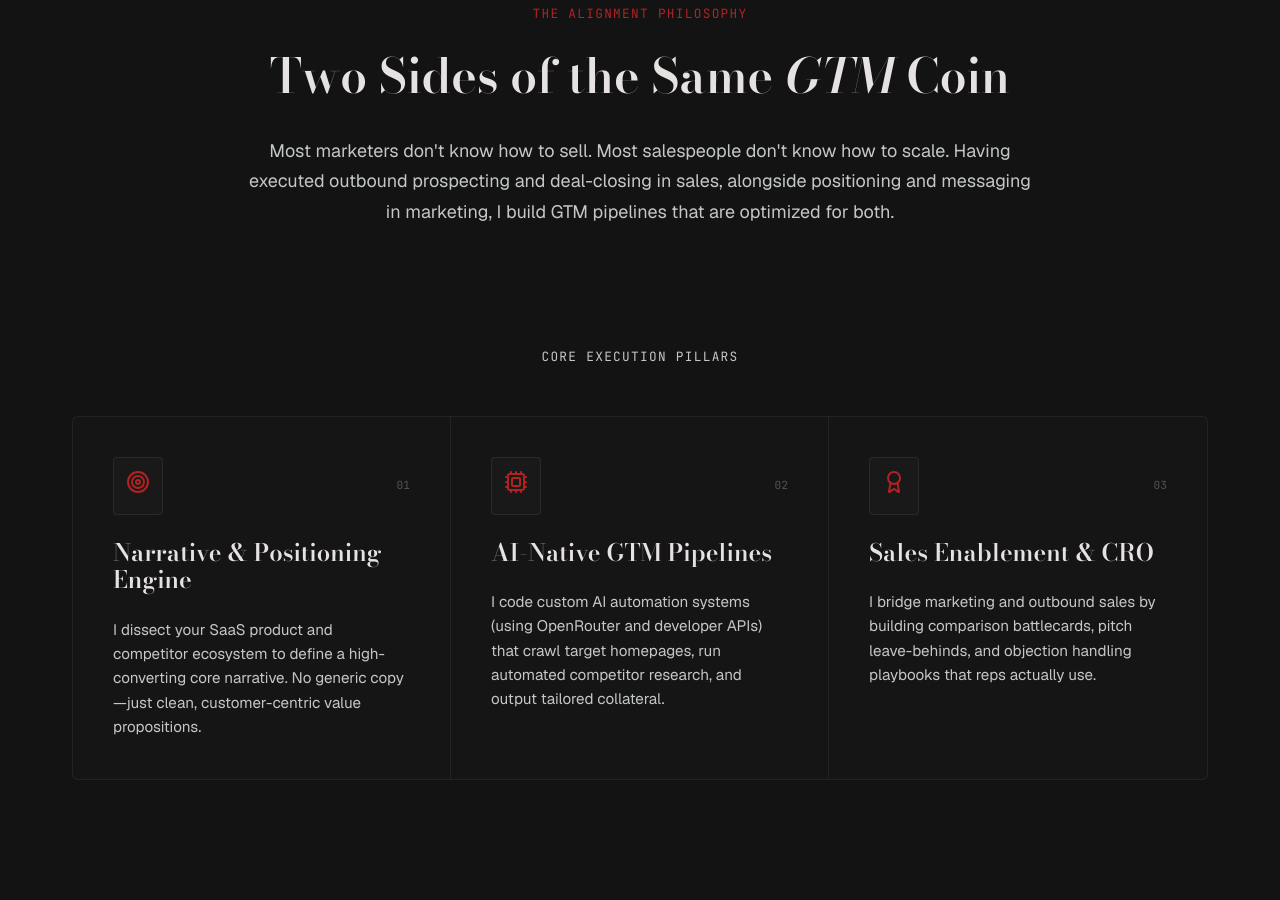
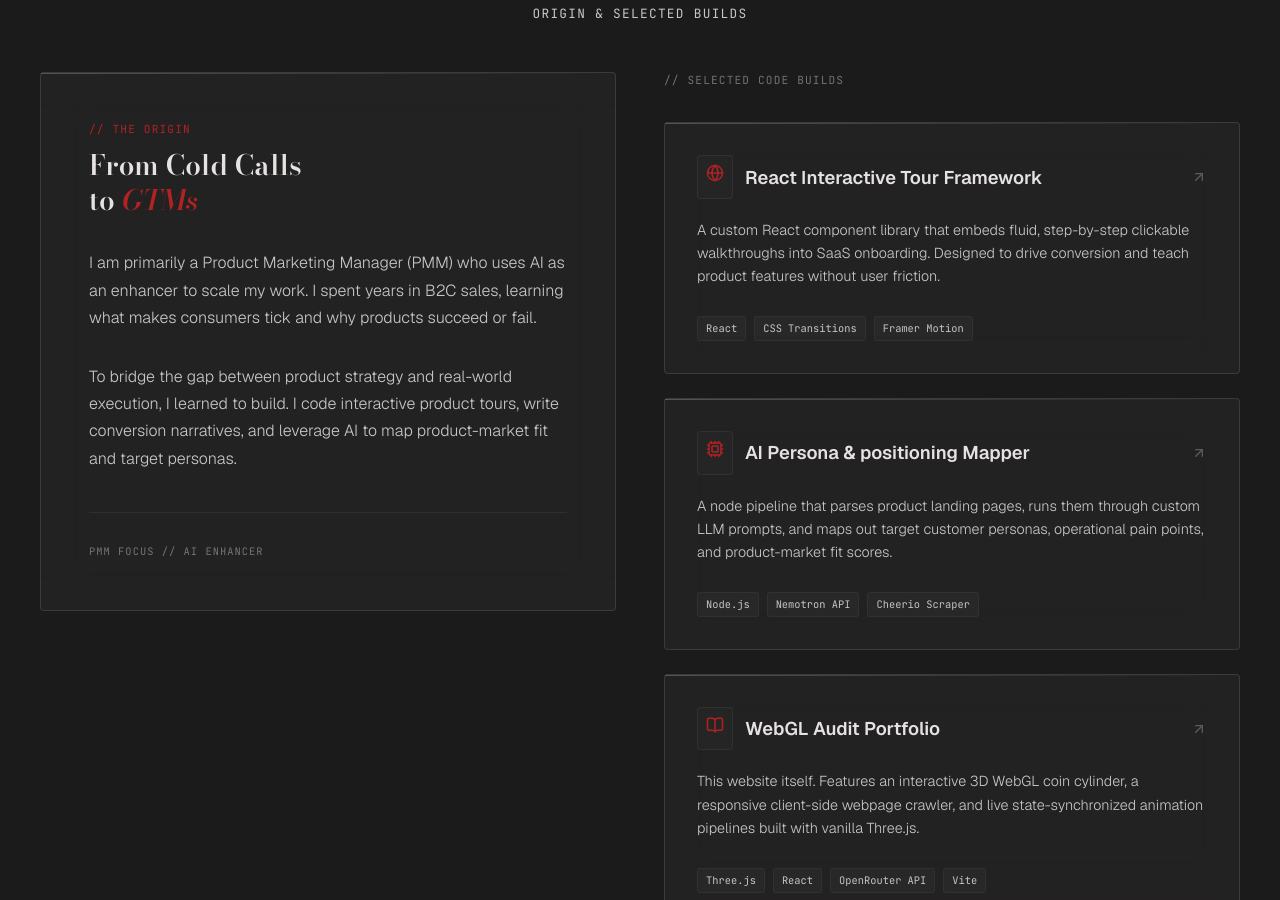
Before and after one commit to Vpunjabi93/vivek-punjabi-personal-website, a React (Vite) app: page / in a window 1280 px wide. Shown: the part 1900-2800 px from the top of the page. Built offline with nearby package versions, Linux system fonts and the light colour scheme; no server answers.

Commit message:
feat: pivot positioning to B2C PMM, add PortfolioGallery, and de-slop copy

```diff
--- a/src/App.jsx
+++ b/src/App.jsx
@@ -3,6 +3,7 @@ import Background from './components/Background';
 import Hero from './components/Hero';
 import AIConsole from './components/AIConsole';
 import CaseStudyGrid from './components/CaseStudyGrid';
+import PortfolioGallery from './components/PortfolioGallery';
 import { useDualMode } from './context/DualModeContext';
 
 function App() {
@@ -37,6 +38,7 @@ function App() {
 
         <nav style={{ display: 'flex', gap: '2.5rem' }}>
           <a href="#console-demo" className="label" style={{ textDecoration: 'none', fontSize: '0.75rem', color: 'var(--on-surface-variant)', transition: 'color 0.3s' }}>Console</a>
+          <a href="#portfolio-gallery" className="label" style={{ textDecoration: 'none', fontSize: '0.75rem', color: 'var(--on-surface-variant)', transition: 'color 0.3s' }}>Story & Builds</a>
           <a href="#pillars" className="label" style={{ textDecoration: 'none', fontSize: '0.75rem', color: 'var(--on-surface-variant)', transition: 'color 0.3s' }}>Pillars</a>
           <a href="#contact" className="label" style={{ textDecoration: 'none', fontSize: '0.75rem', color: 'var(--on-surface-variant)', transition: 'color 0.3s' }}>Connect</a>
         </nav>
@@ -50,7 +52,10 @@ function App() {
         {/* Section 2: GTM Console Demo */}
         <AIConsole />
 
-        {/* Section 3: GTM Pillars & Case Studies */}
+        {/* Section 3: Origin Story & Selected Builds */}
+        <PortfolioGallery />
+
+        {/* Section 4: GTM Pillars & Case Studies */}
         <div id="pillars" className="section-base">
           <CaseStudyGrid />
         </div>
@@ -77,8 +82,18 @@ function App() {
 
       {/* Footer */}
       <footer style={{ padding: '4rem 2rem', textAlign: 'center', borderTop: '1px solid rgba(199, 198, 198, 0.05)', opacity: 0.4 }}>
-        <div className="label" style={{ fontSize: '0.7rem' }}>
-          © 2026 Vivek Punjabi — Powered by Editorial Noir & Sovereign Intelligence
+        <div className="label" style={{ fontSize: '0.7rem', display: 'flex', flexDirection: 'column', gap: '0.5rem', alignItems: 'center' }}>
+          <span>© 2026 Vivek Punjabi — PMM with a Builder Mindset</span>
+          <a
+            href="https://github.com/Vpunjabi93"
+            target="_blank"
+            rel="noopener noreferrer"
+            style={{ color: 'var(--mode-accent)', textDecoration: 'none', transition: 'color 0.3s' }}
+            onMouseEnter={(e) => e.currentTarget.style.textDecoration = 'underline'}
+            onMouseLeave={(e) => e.currentTarget.style.textDecoration = 'none'}
+          >
+            GitHub Profile
+          </a>
         </div>
       </footer>
     </div>
--- a/src/components/Hero.jsx
+++ b/src/components/Hero.jsx
@@ -47,7 +47,7 @@ const Hero = () => {
             transition: 'color 0.6s cubic-bezier(0.16, 1, 0.3, 1)'
           }}
         >
-          {mode === 'sales' ? 'B2B Sales Enablement / LLM Pipelines / Objection Code' : 'Product Positioning / Conversion Copywriting / Interactive Demos'}
+          {mode === 'sales' ? 'B2C Sales Alignment / Persona Mapping / AI Analysis' : 'Product Positioning / Conversion Copywriting / Interactive Demos'}
         </div>
 
         {/* Massive Serif Headline */}
@@ -78,7 +78,7 @@ const Hero = () => {
             lineHeight: 1.7
           }}
         >
-          I help B2B SaaS companies accelerate GTM loops and increase funnel conversion by building high-converting narratives, interactive visual product tours, and custom AI workflows.
+          I am a Product Marketing Manager (PMM) who speaks developer—not fluently, but I get things done. I write conversion-focused narratives, build interactive product tours, and experiment with AI to map product-market fit.
         </p>
 
         {/* Interactive Dual-Mode Trigger */}
--- /dev/null
+++ b/src/components/PortfolioGallery.jsx
@@ -0,0 +1,141 @@
+import React from 'react';
+import { BookOpen, Cpu, Globe, ArrowUpRight } from 'lucide-react';
+
+const PortfolioGallery = () => {
+  const projects = [
+    {
+      title: "React Interactive Tour Framework",
+      desc: "A custom React component library that embeds fluid, step-by-step clickable walkthroughs into SaaS onboarding. Designed to drive conversion and teach product features without user friction.",
+      tech: ["React", "CSS Transitions", "Framer Motion"],
+      icon: <Globe size={18} />,
+      link: "https://github.com/Vpunjabi93/vivek-punjabi-personal-website"
+    },
+    {
+      title: "AI Persona & positioning Mapper",
+      desc: "A node pipeline that parses product landing pages, runs them through custom LLM prompts, and maps out target customer personas, operational pain points, and product-market fit scores.",
+      tech: ["Node.js", "Nemotron API", "Cheerio Scraper"],
+      icon: <Cpu size={18} />,
+      link: "https://github.com/Vpunjabi93/vivek-punjabi-personal-website"
+    },
+    {
+      title: "WebGL Audit Portfolio",
+      desc: "This website itself. Features an interactive 3D WebGL coin cylinder, a responsive client-side webpage crawler, and live state-synchronized animation pipelines built with vanilla Three.js.",
+      tech: ["Three.js", "React", "OpenRouter API", "Vite"],
+      icon: <BookOpen size={18} />,
+      link: "https://github.com/Vpunjabi93/vivek-punjabi-personal-website"
+    }
+  ];
+
+  return (
+    <section id="portfolio-gallery" className="section-split" style={{ display: 'flex', flexDirection: 'column', alignItems: 'center' }}>
+      <div style={{ maxWidth: '1200px', width: '100%' }}>
+
+        <div className="label" style={{ marginBottom: '3rem', textAlign: 'center' }}>
+          Origin & Selected Builds
+        </div>
+
+        <div style={{
+          display: 'grid',
+          gridTemplateColumns: 'repeat(auto-fit, minmax(320px, 1fr))',
+          gap: '3rem',
+          alignItems: 'start'
+        }}>
+
+          {/* Left Column: Origin Story */}
+          <div className="glass-card" style={{ padding: '3rem', display: 'flex', flexDirection: 'column', gap: '2rem' }}>
+            <div style={{ display: 'flex', flexDirection: 'column', gap: '0.5rem' }}>
+              <div className="label" style={{ color: 'var(--mode-accent)', fontSize: '0.7rem' }}>
+                // THE ORIGIN
+              </div>
+              <h3 style={{ fontSize: '1.75rem', fontFamily: 'var(--font-display)', fontWeight: 600, lineHeight: 1.25 }}>
+                From Cold Calls <br />
+                to <span style={{ fontStyle: 'italic', color: 'var(--mode-accent)' }}>GTMs</span>
+              </h3>
+            </div>
+
+            <p style={{ color: 'var(--on-surface-variant)', fontSize: '1rem', lineHeight: 1.7, fontWeight: 300 }}>
+              I am primarily a Product Marketing Manager (PMM) who uses AI as an enhancer to scale my work. I spent years in B2C sales, learning what makes consumers tick and why products succeed or fail.
+            </p>
+            <p style={{ color: 'var(--on-surface-variant)', fontSize: '1rem', lineHeight: 1.7, fontWeight: 300 }}>
+              To bridge the gap between product strategy and real-world execution, I learned to build. I code interactive product tours, write conversion narratives, and leverage AI to map product-market fit and target personas.
+            </p>
+
+            <div style={{ borderTop: '1px solid rgba(255,255,255,0.06)', paddingTop: '1.5rem', marginTop: '0.5rem' }}>
+              <span className="label" style={{ fontSize: '0.65rem', opacity: 0.5 }}>
+                PMM Focus // AI Enhancer
+              </span>
+            </div>
+          </div>
+
+          {/* Right Column: Selected Builds */}
+          <div style={{ display: 'flex', flexDirection: 'column', gap: '1.5rem' }}>
+            <div className="label" style={{ fontSize: '0.7rem', opacity: 0.5, marginBottom: '0.5rem' }}>
+              // SELECTED CODE BUILDS
+            </div>
+
+            {projects.map((proj, idx) => (
+              <div
+                key={idx}
+                className="glass-card"
+                onClick={() => window.open(proj.link, '_blank')}
+                style={{
+                  padding: '2rem',
+                  display: 'flex',
+                  flexDirection: 'column',
+                  gap: '1.25rem',
+                  cursor: 'pointer',
+                  transition: 'all 0.3s cubic-bezier(0.16, 1, 0.3, 1)'
+                }}
+                onMouseEnter={(e) => {
+                  e.currentTarget.style.borderColor = 'rgba(255,255,255,0.25)';
+                  e.currentTarget.style.transform = 'translateY(-2px)';
+                }}
+                onMouseLeave={(e) => {
+                  e.currentTarget.style.borderColor = 'rgba(199, 198, 198, 0.15)';
+                  e.currentTarget.style.transform = 'translateY(0)';
+                }}
+              >
+                <div style={{ display: 'flex', justifyContent: 'space-between', alignItems: 'center' }}>
+                  <div style={{ display: 'flex', alignItems: 'center', gap: '0.75rem' }}>
+                    <div style={{ color: 'var(--mode-accent)', background: 'rgba(255,255,255,0.02)', padding: '0.5rem', borderRadius: '4px', border: '1px solid rgba(255,255,255,0.05)' }}>
+                      {proj.icon}
+                    </div>
+                    <h4 style={{ fontSize: '1.15rem', fontFamily: 'var(--font-body)', fontWeight: 600 }}>{proj.title}</h4>
+                  </div>
+                  <ArrowUpRight size={16} style={{ opacity: 0.3 }} />
+                </div>
+
+                <p style={{ color: 'var(--on-surface-variant)', fontSize: '0.9rem', lineHeight: 1.6, fontWeight: 300 }}>
+                  {proj.desc}
+                </p>
+
+                <div style={{ display: 'flex', gap: '0.5rem', flexWrap: 'wrap', marginTop: '0.5rem' }}>
+                  {proj.tech.map((t, i) => (
+                    <span
+                      key={i}
+                      style={{
+                        fontFamily: 'var(--font-mono)',
+                        fontSize: '0.65rem',
+                        background: 'rgba(255,255,255,0.03)',
+                        color: 'var(--silver)',
+                        padding: '0.2rem 0.5rem',
+                        borderRadius: '3px',
+                        border: '1px solid rgba(255,255,255,0.04)'
+                      }}
+                    >
+                      {t}
+                    </span>
+                  ))}
+                </div>
+              </div>
+            ))}
+          </div>
+
+        </div>
+
+      </div>
+    </section>
+  );
+};
+
+export default PortfolioGallery;
--- a/src/services/geminiService.js
+++ b/src/services/geminiService.js
@@ -135,7 +135,7 @@ Return the response STRICTLY as a JSON object matching this schema. Do not put m
  */
 export const generateSalesAuditPrompt = (domain, crawledText) => {
   return `
-You are an AI system simulating two expert agents in sequence: a Product Marketing Manager (using the /product-marketing framework) and a B2B Sales Enablement Specialist (using the /sales-enablement framework).
+You are an AI system simulating two expert agents in sequence: a Product Marketing Manager (using the /product-marketing framework) and a B2C Sales Alignment Specialist (using the /sales-enablement framework).
 
 Analyze the crawled homepage text for the domain "${domain}":
 ---
@@ -151,7 +151,7 @@ STAGE 1: PRODUCT MARKETING CONTEXT EXTRACTION (PMM Framework)
 - Step 1.4: Compile all Stage 1 findings into a structured, in-memory Markdown context (.md) block.
 
 STAGE 2: SALES ENABLEMENT ASSETS SYNTHESIS (Sales-Enablement Framework)
-- Step 2.1: Analyze the compiled Markdown context under B2B sales enablement rules (scannable, benefit-driven, tied back to business outcomes).
+- Step 2.1: Analyze the compiled Markdown context under B2C sales alignment rules (scannable, benefit-driven, tied back to business outcomes).
 - Step 2.2: Configure a Competitor Comparison Battlecard comparing the product against its primary direct competitor:
   - Identify the primary competitor's name.
   - List 3 key differentiators (why we win).
```
Also changed, not shown: src/components/AIConsole.jsx (+6 -6 lines).
